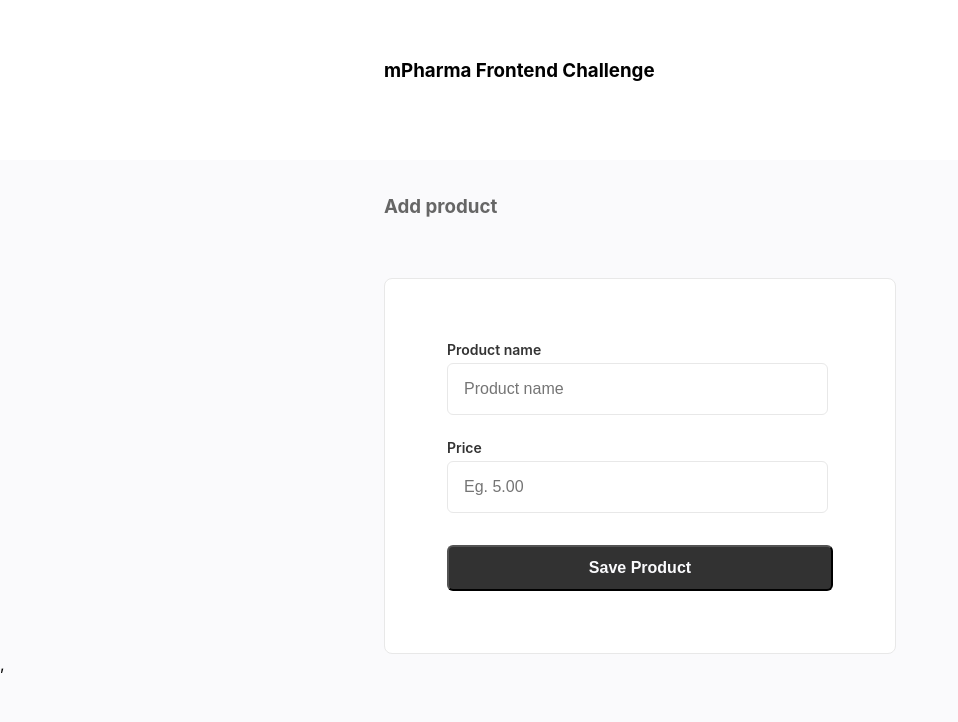
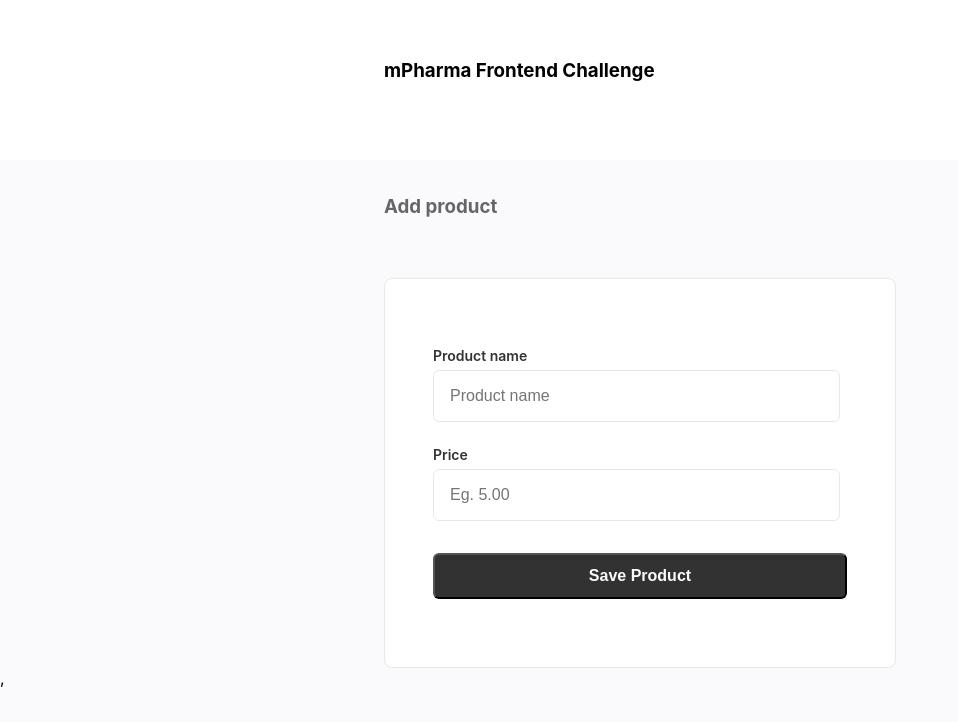
Before and after one commit to abSarpong/pharmacy-inventory-system, a React (Create React App) app: page /add-product in a window 1280 px wide. Shown: the top 722 px of the page, without its empty margins (0-958 px from the left). Built offline with nearby package versions, Linux system fonts and the light colour scheme.

Commit message:
Fix: Validate product form

```diff
--- a/src/Pages/AddProduct.js
+++ b/src/Pages/AddProduct.js
@@ -3,11 +3,12 @@
 import { useHistory } from "react-router-dom";
 
 const AddProduct = () => {
+  const history = useHistory();
+  const [errorText, setErrorText] = useState("");
   const [state, setState] = useState({
     name: "",
     price: "",
   });
-  const history = useHistory();
 
   let newProduct = {
     id: Math.floor(Math.random() * 10000) + 1,
@@ -18,6 +19,11 @@
 
   const addProduct = (e) => {
     e.preventDefault();
+
+    if (!state.name || !state.price) {
+      setErrorText("Can't submit empty field(s)");
+      return false;
+    }
     let cachedDate = localStorage.setItem(
       newProduct.id.toString(),
       JSON.stringify(newProduct)
@@ -37,7 +43,8 @@
         <h3 className="grey-300">Add product</h3>
       </div>
       <div className="form-card">
-        <form onSubmit={addProduct}>
+        <div className="danger-alert">{errorText}</div>
+        <form onSubmit={addProduct} className="field-wrapper">
           <div>
             <label className="input-label">Product name</label>
             <input
--- a/src/styles/styles.css
+++ b/src/styles/styles.css
@@ -61,7 +61,7 @@
   align-items: center;
   margin: 16px 0 42px 0;
 }
-.input {
+input {
   padding: 16px;
   border: 1px solid #e8e8e8;
   width: 90%;
@@ -71,17 +71,27 @@
 }
 .input-label {
   font-size: 14px;
-  margin-bottom: 5px;
+  margin-bottom: 6px;
   color: #333333;
   font-weight: 600;
   display: block;
 }
 .form-card {
-  padding: 62px;
+  padding: 32px 48px 48px 48px;
   background-color: #ffffff;
   margin: 0 auto;
   border: 1px solid #e8e8e8;
   border-radius: 8px;
+}
+.field-wrapper {
+  width: 100%;
+  margin: 20px auto;
+}
+.danger-alert {
+  padding-bottom: 16px;
+  color: red;
+  font-size: 14px;
+  font-weight: 600;
 }
 /* utilities */
 .center-text {
```
